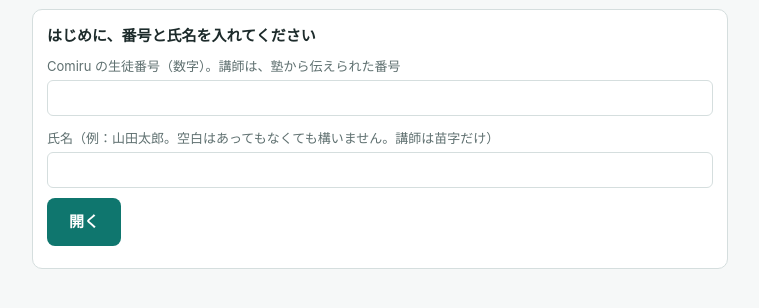
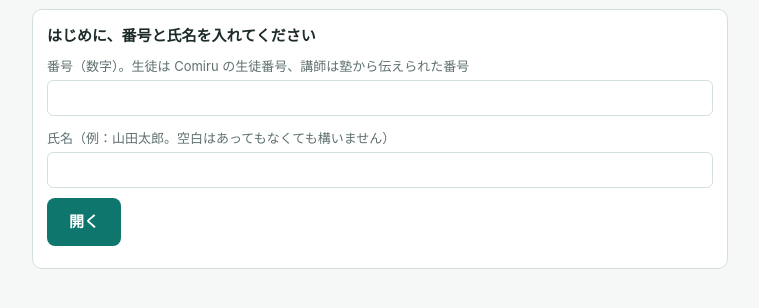
Before and after one commit to rootnishino/juku-scheduler, a plain HTML site: page student.html in a window 1280 px wide. Shown: the part 72-380 px from the top of the page, without its empty margins (260-1019 px from the left). Drawn offline with Linux system fonts and the light colour scheme.

Commit message:
冬期提出ページ：番号欄の案内を講師のフルネーム入力に合わせる
Co-Authored-By: Claude Sonnet 5.5 <noreply@anthropic.com>

```diff
--- a/student.html
+++ b/student.html
@@ -71,9 +71,9 @@ details pre{white-space:pre-wrap;word-break:break-all;font-size:12px;background:
 
   <section class="card hidden" id="login">
     <div style="font-weight:700;margin-bottom:6px">はじめに、番号と氏名を入れてください</div>
-    <label for="loginNo" class="sub">Comiru の生徒番号（数字）。講師は、塾から伝えられた番号</label>
+    <label for="loginNo" class="sub">番号（数字）。生徒は Comiru の生徒番号、講師は塾から伝えられた番号</label>
     <input id="loginNo" inputmode="numeric" autocomplete="off" maxlength="12" style="display:block;width:100%;font-size:16px;padding:8px;margin:2px 0 10px;border:1px solid var(--line);border-radius:6px">
-    <label for="loginName" class="sub">氏名（例：山田太郎。空白はあってもなくても構いません。講師は苗字だけ）</label>
+    <label for="loginName" class="sub">氏名（例：山田太郎。空白はあってもなくても構いません）</label>
     <input id="loginName" autocomplete="off" maxlength="30" style="display:block;width:100%;font-size:16px;padding:8px;margin:2px 0 10px;border:1px solid var(--line);border-radius:6px">
     <div class="actions"><button class="primary" id="loginBtn">開く</button></div>
     <p class="msg" id="loginMsg" style="margin-top:8px"></p>
```
